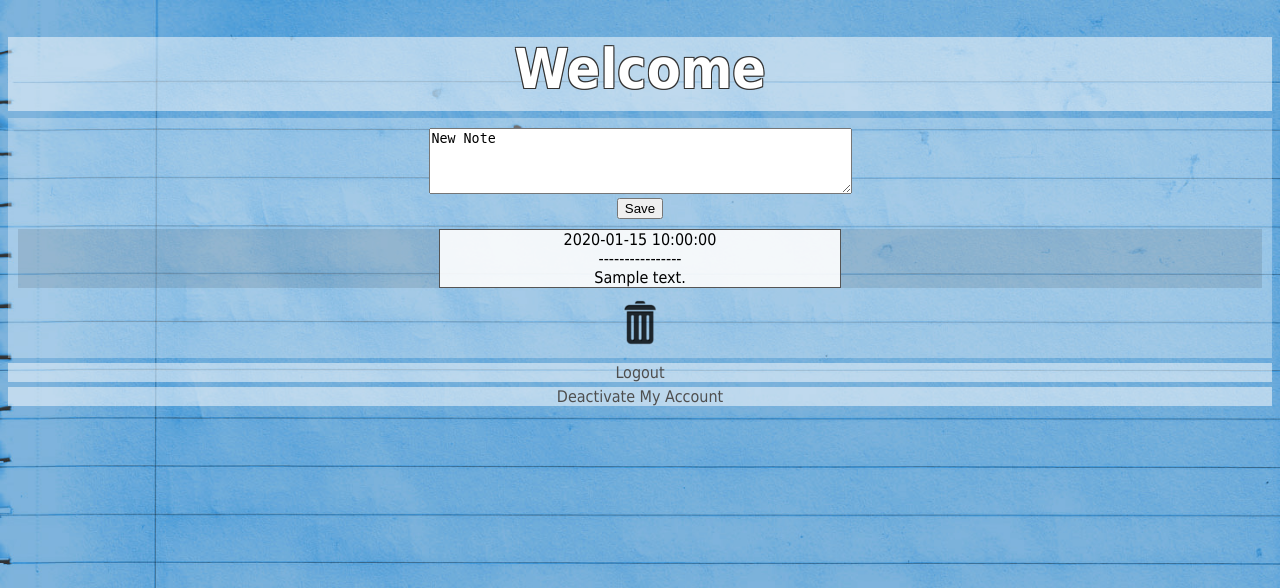
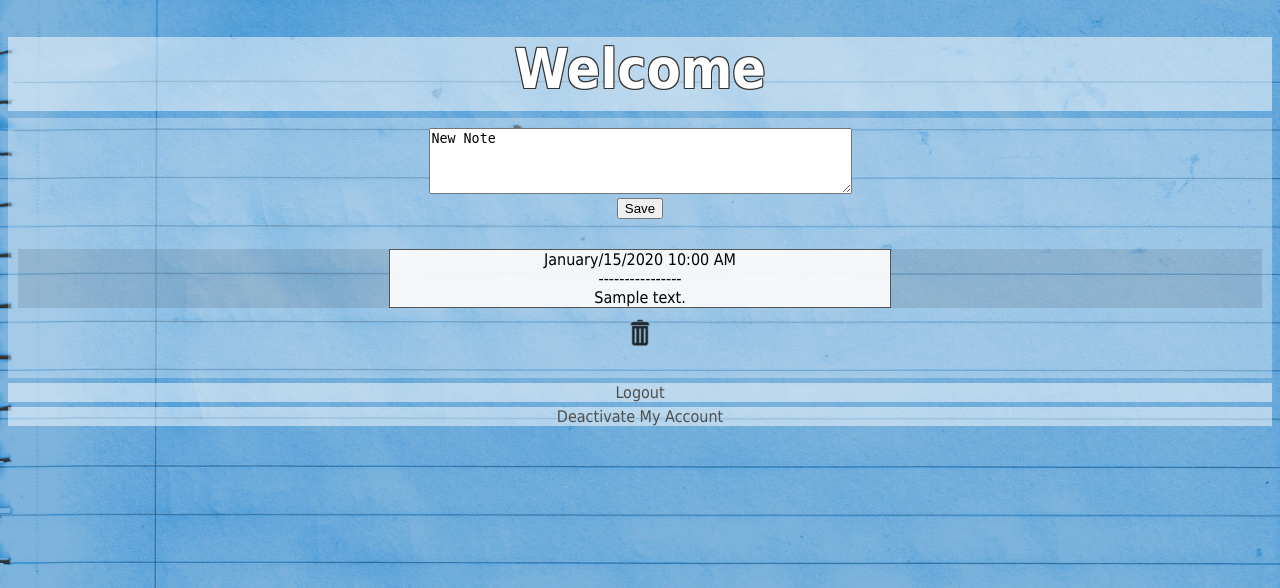
Before and after one commit to cable1985/WebTechProject2, a PHP site: page /Account.php in a window 1280 px wide. Shown: the top 588 px of the page. Run offline with PHP 8.4, Linux system fonts and the light colour scheme; the visitor is signed in with stand-in values (Sample User, id 1); tables that the repository leaves empty or names only in its code hold one stand-in row (values such as "Sample post"); data that the repository does not hold is empty.

Commit message:
Moar Oopdhates

```diff
--- a/Account.php
+++ b/Account.php
@@ -41,7 +41,6 @@ if(isset($_SESSION["UserID"])){
 
     } else if (isset($_POST['edit'])){
 
-
 }?>
 
 <!DOCTYPE HTML>
@@ -74,11 +73,16 @@ if(isset($_SESSION["UserID"])){
                 <?php $noteID = $row['noteID'];?>
 
         <div id="note">
-            <p class="note"><?php echo $date; ?></br> ---------------- </br><?php echo $note; ?> </p>
+            <p class="note"><?php echo date('F/j/Y  h:i A', strtotime($row['time']) ); ?></br> ---------------- </br><?php echo $note; ?> </p>
         </div>
 
-                <input name="hidden" type="hidden" id="hidden<?php echo $noteID;?>" value="<?php echo $noteID; ?>">
-                <input name="delete"  type="submit" src="trash.png" class="button" value="<?php echo $noteID; ?>">
+    <!-- Edit Function
+    <form method="get" action="AccountUpdate.php" id="notesubmit">
+                <input name="edit"  type="hidden" class="button" value="<?php echo $note; ?>">
+                <input type="submit">
+    </form> -->
+
+                <input name="delete"  type="submit" class="button" value="<?php echo $noteID; ?>">
 
             <?php endwhile; ?>
         </form>
--- a/stylesheet.css
+++ b/stylesheet.css
@@ -93,10 +93,14 @@ button {
 
 .note {
     background-color: rgba(255, 255, 255, .9);
-    width: 400px;
+    width: 500px;
     margin: 10px auto;
     padding: -10px 10px;
     border: solid #555 1px;
+}
+
+#save {
+    margin-bottom: 20px;
 }
 
 .title, .titleAct, .link, .outlink, #note {
@@ -106,7 +110,8 @@ button {
 input[name=delete] {
     background: url("trash.png");
     border: 0;
-    height: 50px;
-    width: 50px;
+    height: 30px;
+    width: 30px;
     color: rgba(0, 0, 0, 0);
+    margin-bottom: 20px;
 }
```
Also changed, not shown: connections.php (line endings or trailing spaces), trash.png.
